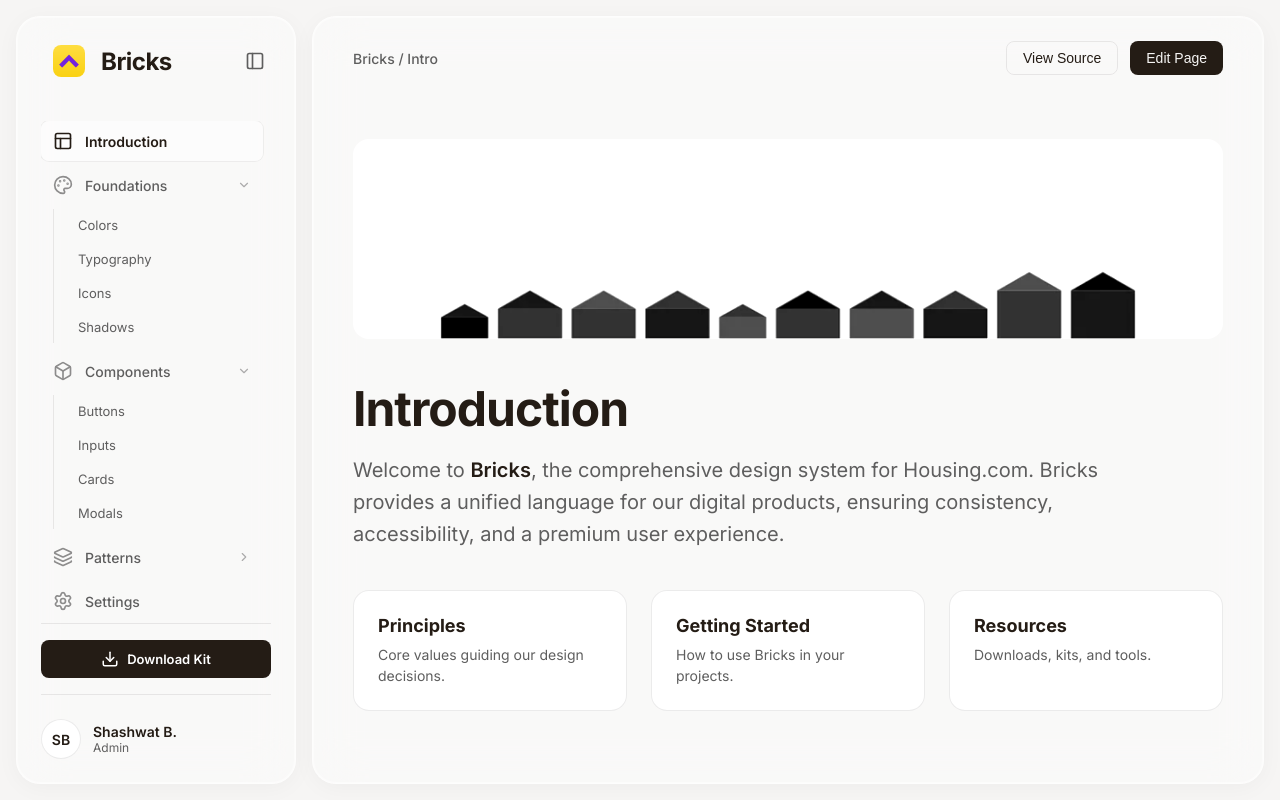
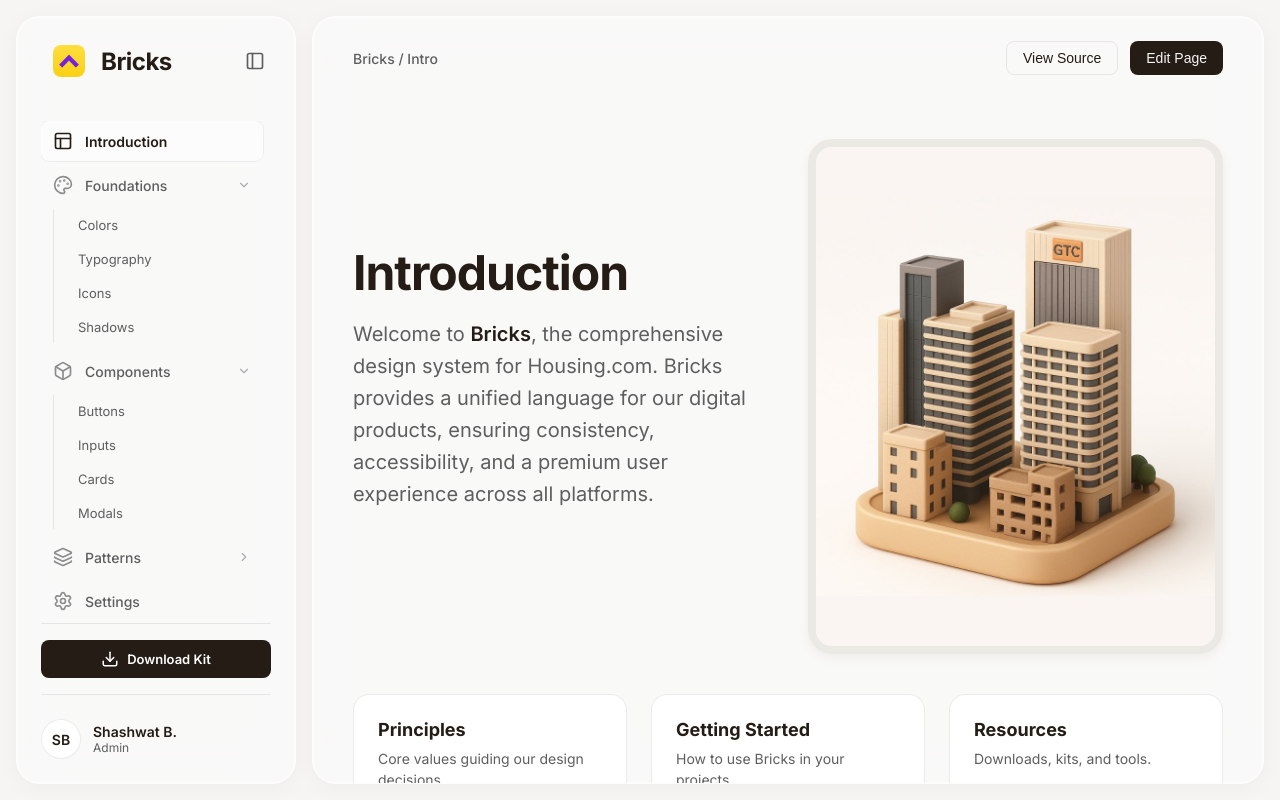
Before and after one commit to shashwatbb/bricks-design-system, a React (Vite) app: page / in a window 1280 px wide. Built offline with nearby package versions, Linux system fonts and the light colour scheme.

Commit message:
Update intro page: remove banner, add side image with border

```diff
--- a/src/components/Documentation.css
+++ b/src/components/Documentation.css
@@ -72,25 +72,30 @@
      margin: 0 auto;
  }
 
- .intro-banner-container {
+ .intro-header {
+     display: flex;
+     align-items: center;
+     gap: 40px;
      margin-bottom: 40px;
-     width: 100%;
  }
 
- .intro-banner {
-     width: 100%;
-     height: 200px;
-     /* Reduced height */
-     object-fit: cover;
-     /* Prevents stretching/blurring */
-     object-position: bottom;
-     /* Anchors the city illustration to the bottom */
-     border-radius: 16px;
-     display: block;
-     mix-blend-mode: multiply;
-     filter: contrast(1.05) brightness(1.05);
-     /* Pushes near-whites to pure white for better blending */
-     /* Blends white background with the page background */
+ .intro-text {
+     flex: 1;
+ }
+
+ .intro-image-container {
+     flex: 1;
+     display: flex;
+     justify-content: center;
+ }
+
+ .intro-image {
+     max-width: 100%;
+     height: auto;
+     border-radius: 24px;
+     border: 8px solid #EBE9E4;
+     /* Nice beige matching rounded border */
+     box-shadow: 0 4px 12px rgba(0, 0, 0, 0.05);
  }
 
  .doc-section h1 {
--- a/src/components/Documentation.jsx
+++ b/src/components/Documentation.jsx
@@ -1,7 +1,7 @@
 import React from 'react';
 import { motion } from 'framer-motion';
 import './Documentation.css';
-import introBanner from '../assets/intro-banner.png';
+import introIllustration from '../assets/intro-illustration.png';
 
 const Documentation = ({ activeTab }) => {
     const renderContent = () => {
@@ -9,18 +9,12 @@
             case 'intro':
                 return (
                     <div className="doc-section">
-                        <motion.div
+                        <div className="intro-header">
+                            <div className="intro-text">
+                                <motion.h1
                                     initial={{ opacity: 0, y: 20 }}
                                     animate={{ opacity: 1, y: 0 }}
                                     transition={{ duration: 0.5 }}
-                            className="intro-banner-container"
-                        >
-                            <img src={introBanner} alt="Bricks Design System" className="intro-banner" />
-                        </motion.div>
-                        <motion.h1
-                            initial={{ opacity: 0, y: 20 }}
-                            animate={{ opacity: 1, y: 0 }}
-                            transition={{ duration: 0.5, delay: 0.1 }}
                                 >
                                     Introduction
                                 </motion.h1>
@@ -28,12 +22,22 @@
                                     className="lead-text"
                                     initial={{ opacity: 0, y: 20 }}
                                     animate={{ opacity: 1, y: 0 }}
-                            transition={{ duration: 0.5, delay: 0.2 }}
+                                    transition={{ duration: 0.5, delay: 0.1 }}
                                 >
                                     Welcome to <strong>Bricks</strong>, the comprehensive design system for Housing.com.
                                     Bricks provides a unified language for our digital products, ensuring consistency,
-                            accessibility, and a premium user experience.
+                                    accessibility, and a premium user experience across all platforms.
                                 </motion.p>
+                            </div>
+                            <motion.div
+                                className="intro-image-container"
+                                initial={{ opacity: 0, x: 20 }}
+                                animate={{ opacity: 1, x: 0 }}
+                                transition={{ duration: 0.5, delay: 0.2 }}
+                            >
+                                <img src={introIllustration} alt="Bricks Design Illustration" className="intro-image" />
+                            </motion.div>
+                        </div>
 
                         <motion.div
                             className="card-grid"
```
Also changed, not shown: src/assets/intro-illustration.png (added). Lines whose indentation alone changed are shown as unchanged.
